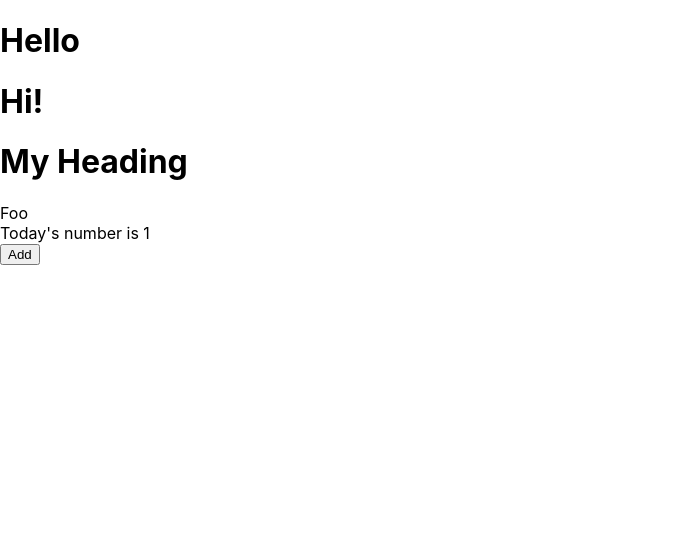
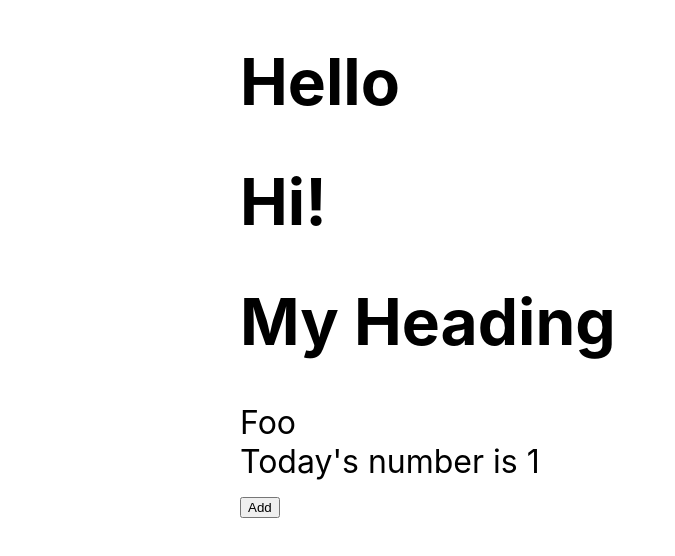
Before and after one commit to yesbutno1/ts-cra-test, a React (Create React App) app: page / in a window 1280 px wide. Shown: the top 556 px of the page, without its empty margins (0-675 px from the left). Built offline with nearby package versions, Linux system fonts and the light colour scheme.

Commit message:
just css

```diff
--- a/src/index.css
+++ b/src/index.css
@@ -1,5 +1,8 @@
 body {
-  margin: 0;
+  margin: auto;
+  max-width: 800px;
+  font-size: xx-large;
+
   font-family: -apple-system, BlinkMacSystemFont, 'Segoe UI', 'Roboto', 'Oxygen',
     'Ubuntu', 'Cantarell', 'Fira Sans', 'Droid Sans', 'Helvetica Neue',
     sans-serif;
```
